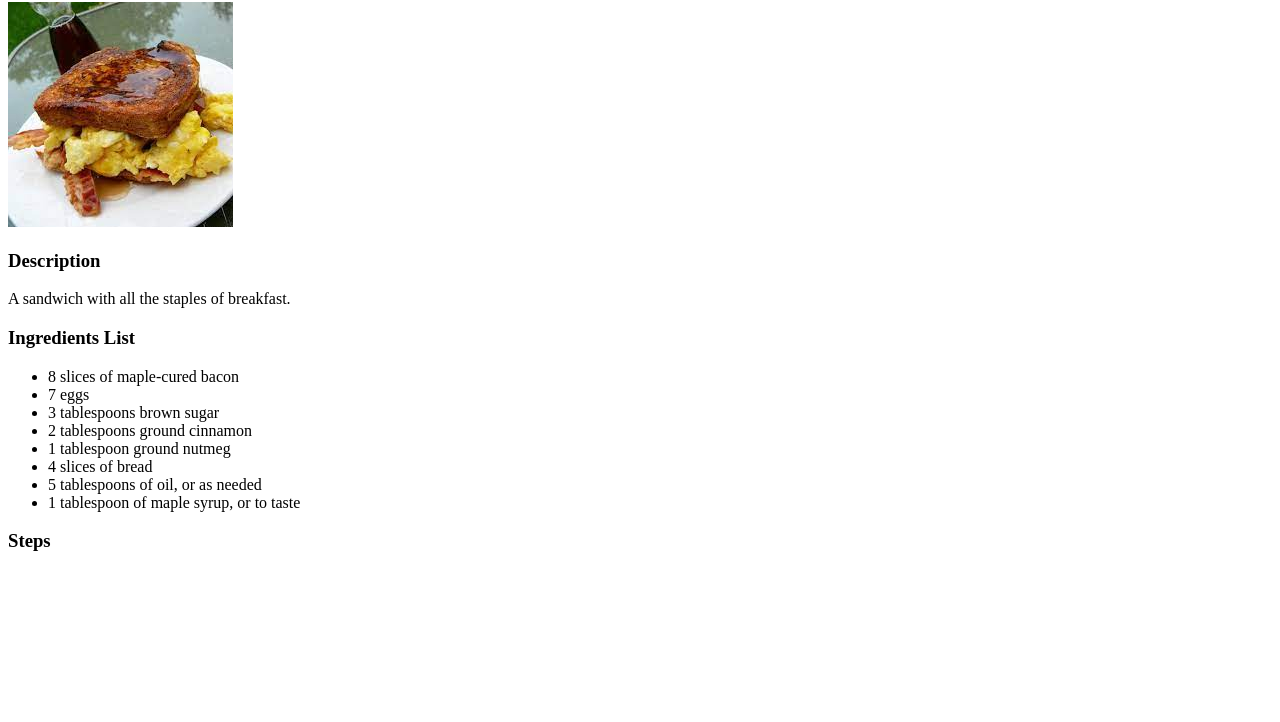
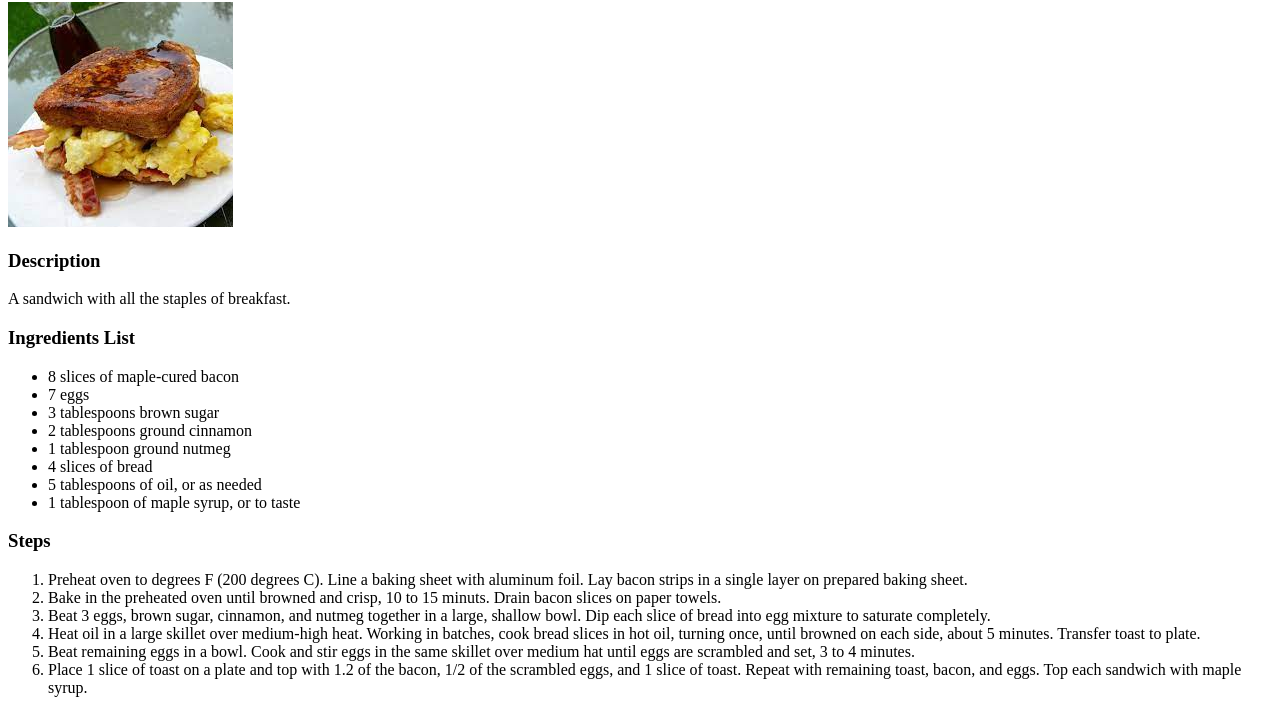
Before and after one commit to kord2000/odin-recipes, a plain HTML site: page recipes/breakfast_sandwich.html in a window 1280 px wide. Shown: the part 78-800 px from the top of the page. Drawn offline with Linux system fonts and the light colour scheme.

Commit message:
Finished with breakfast sandwich page.

```diff
--- a/recipes/breakfast_sandwich.html
+++ b/recipes/breakfast_sandwich.html
@@ -22,6 +22,13 @@
                 <li>1 tablespoon of maple syrup, or to taste</li>
             </ul>
         <h3>Steps</h3>
-        <!--Add steps to recipe page.-->
+            <ol>
+                <li>Preheat oven to degrees F (200 degrees C). Line a baking sheet with aluminum foil. Lay bacon strips in a single layer on prepared baking sheet. </li>
+                <li>Bake in the preheated oven until browned and crisp, 10 to 15 minuts. Drain bacon slices on paper towels.</li>
+                <li>Beat 3 eggs, brown sugar, cinnamon, and nutmeg together in a large, shallow bowl. Dip each slice of bread into egg mixture to saturate completely.</li>
+                <li>Heat oil in a large skillet over medium-high heat. Working in batches, cook bread slices in hot oil, turning once, until browned on each side, about 5 minutes. Transfer toast to plate.</li>
+                <li>Beat remaining eggs in a bowl. Cook and stir eggs in the same skillet over medium hat until eggs are scrambled and set, 3 to 4 minutes.</li>
+                <li>Place 1 slice of toast on a plate and top with 1.2 of the bacon, 1/2 of the scrambled eggs, and 1 slice of toast. Repeat with remaining toast, bacon, and eggs. Top each sandwich with maple syrup.</li>
+            </ol>
     </body>
 </html>
```
